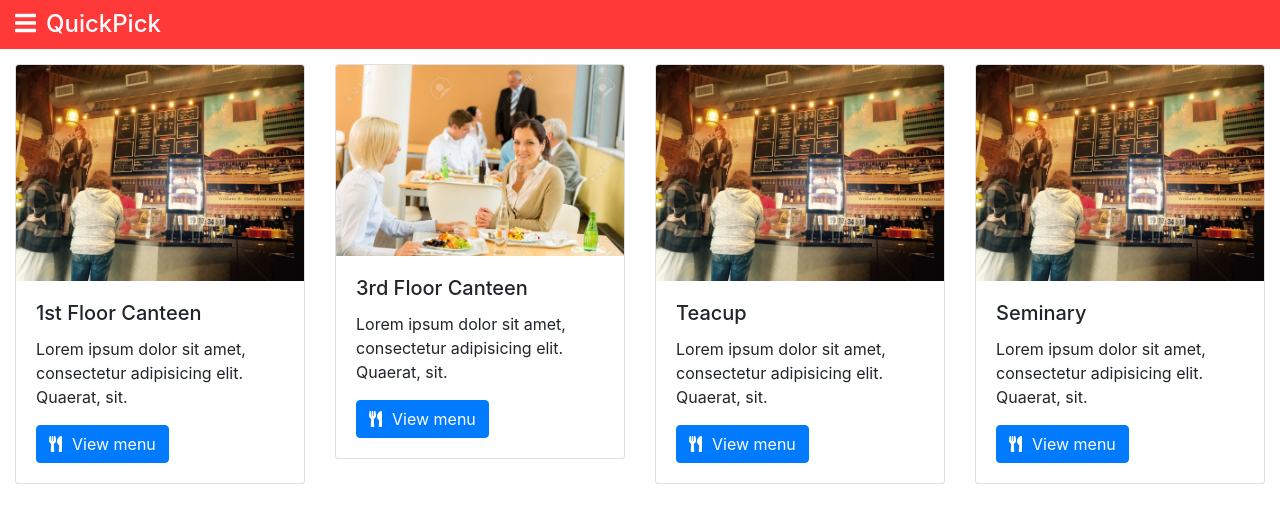
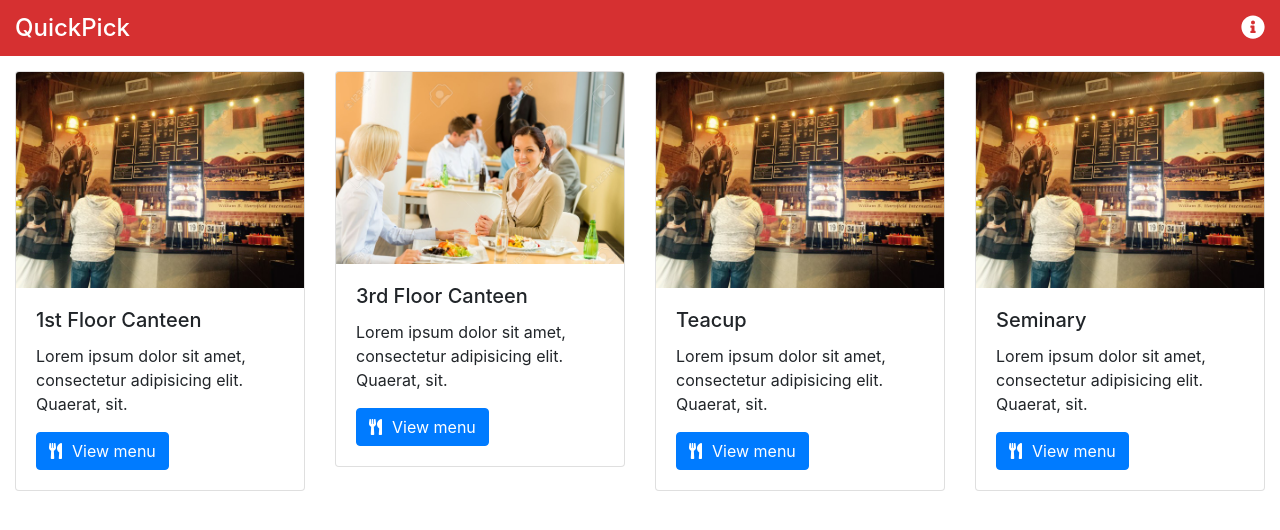
Before and after one commit to julianalonzo/quick-pick, a PHP site: page / in a window 1280 px wide. Shown: the top 530 px of the page. Run offline with PHP 8.4, Linux system fonts and the light colour scheme; some libraries are stand-ins or nearby versions.

Commit message:
Replaced sidebar with inline nav

```diff
--- a/website/index.html
+++ b/website/index.html
@@ -20,28 +20,19 @@
 <body>
     <header id="header">
         <div class="header-wrapper container-fluid">
-            <h1><button class="nav-sidebar-toggler"><i class="fas fa-bars"></i></button>QuickPick</h1>
+            <div class="row">
+                <div class="col col-8">
+                    <h1>QuickPick</h1>
+                </div>
+
+                <nav id="nav" class="col col-4">
+                    <ul>
+                        <li><a href="#"><i class="fas fa-info-circle"></i></a></li>
+                    </ul>
+                </nav>
+            </div>
         </div>
     </header>
-
-    <nav id="nav-sidebar">
-        <div id="nav-sidebar-header">
-            <h1><button class="nav-sidebar-toggler"><i class="fas fa-bars"></i></button>QuickPick</h1>
-        </div>
-
-        <ul>
-            <li class="active">
-                <a href="index.html">
-                    <i class="fas fa-home"></i>Home
-                </a>
-            </li>
-            <li>
-                <a href="#">
-                    <i class="fas fa-info-circle"></i>About Us
-                </a>
-            </li>
-        </ul>
-    </nav>
 
     <main id="main">
         <div class="container-fluid">
@@ -159,8 +150,6 @@
                 </div>
             </div>
         </div>
-
-        <div class="overlay"></div>
     </main>
 
     <!-- Optional JavaScript -->
@@ -168,14 +157,5 @@
     <script src="https://code.jquery.com/jquery-3.2.1.slim.min.js" integrity="sha384-KJ3o2DKtIkvYIK3UENzmM7KCkRr/rE9/Qpg6aAZGJwFDMVNA/GpGFF93hXpG5KkN" crossorigin="anonymous"></script>
     <script src="https://cdnjs.cloudflare.com/ajax/libs/popper.js/1.12.9/umd/popper.min.js" integrity="sha384-ApNbgh9B+Y1QKtv3Rn7W3mgPxhU9K/ScQsAP7hUibX39j7fakFPskvXusvfa0b4Q" crossorigin="anonymous"></script>
     <script src="https://maxcdn.bootstrapcdn.com/bootstrap/4.0.0/js/bootstrap.min.js" integrity="sha384-JZR6Spejh4U02d8jOt6vLEHfe/JQGiRRSQQxSfFWpi1MquVdAyjUar5+76PVCmYl" crossorigin="anonymous"></script>
-
-    <!-- Custom Script -->
-    <script>
-        $(document).ready(function() {
-            $('.nav-sidebar-toggler').on('click', function() {
-                $('#nav-sidebar').toggleClass('active');
-            });
-        });
-    </script>
 </body>
 </html>
--- a/website/main.css
+++ b/website/main.css
@@ -7,81 +7,41 @@ body {
     background-color: #ffffff;
 }
 
-#header, #nav-sidebar-header {
+#header {
     background-color: #ff3838;
+    background-color: #d63031;
 }
 
-#header .container-fluid, #nav-sidebar-header {
+#header .container-fluid {
     padding: 10px 15px;
+}
+
+#header .row {
+    align-items: center;
 }
 
 #header a {
     color: #ffffff;
 }
 
-.nav-sidebar-toggler {
-    background-color: transparent;
-    outline: none !important;
-    color: #ffffff;
-    border: none;
-    margin-right: 10px;
-}
-
-#header h1, #nav-sidebar-header h1 {
+#header h1 {
     font-size: 150%;
     margin-bottom: 0;
     color: #ffffff;
 }
 
-#nav-sidebar {
-    background-color: #ffffff;
-    color: #ffffff;
-    min-width: 70%;
-    max-width: 70%;
-    transition: all 0.3s;
-    height: 100vh;
-    position: fixed;
-    top: 0;
-    left: 0;
-    margin-left: -75%;
-    z-index: 9999;
-    box-shadow: 3px 3px 3px rgba(0, 0, 0, 0.2);
+#nav {
+    text-align: right;
 }
 
-#nav-sidebar.active {
-    margin-left: 0;
+#nav ul {
+    margin-bottom: 0;
+    list-style-type: none;
 }
 
-/*.overlay {
-    width: 100vw;
-    height: 100vh;
-    background-color: rgba(0, 0, 0, 0.7);
-    position: fixed;
-    top: 0;
-    left: 0;
-    z-index: 9998;
-    display: none;
-    transition: all 0.3s;
-}*/
-
-#nav-sidebar ul {
-    margin-bottom: 0;
-}
-
-#nav-sidebar ul li.active {
-    background-color: #eaeaea;
-}
-
-#nav-sidebar ul li {
-    padding: 10px 15px;
-}
-
-#nav-sidebar a {
-    color: #000000;
-}
-
-#nav-sidebar ul svg {
-    margin-right: 20px;
+#nav ul li {
+    font-size: 150%;
+    color: #ffffff;
 }
 
 #main .container-fluid {
```
